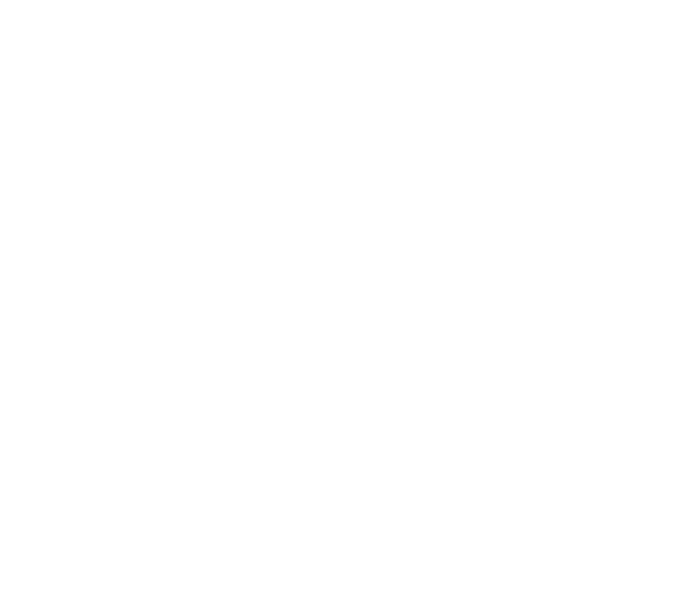
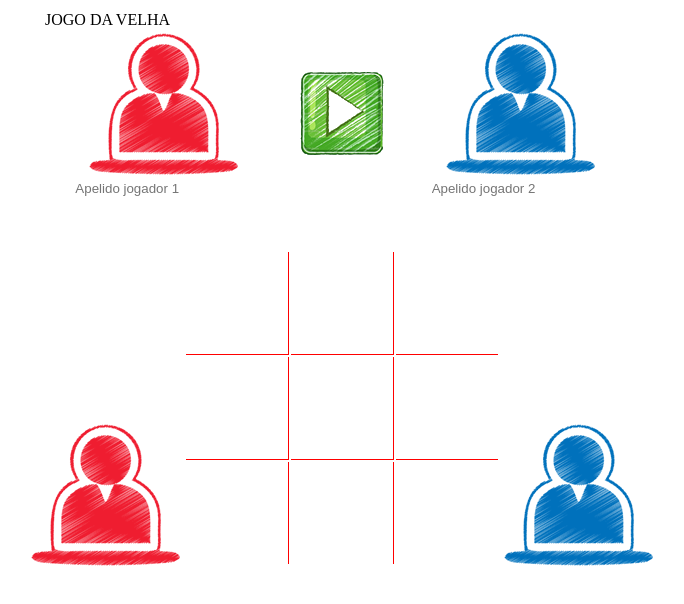
Before and after one commit to MartinLooterKing/Jogo-da-Velha, a plain HTML site: page index.html in a window 1280 px wide. Shown: the whole page, without its empty margins (298-982 px from the left). Drawn offline with nearby package versions, Linux system fonts and the light colour scheme.

Commit message:
Avanço no jogo

```diff
--- a/index.html
+++ b/index.html
@@ -1,13 +1,106 @@
 <!DOCTYPE HTML>
+
 <html lang="pt-br">
+
 	<head>
+
 		<meta charset="UTF-8">
 
 		<title>Jogo da velha</title>
-		<script src="jquery-2.2.1.js"></script>
+
+		<script src="https://ajax.aspnetcdn.com/ajax/jQuery/jquery-3.6.0.js"></script>
+
+
 	</head>
 
 	<body>
 
+		<div id="paginaInicial" align="center">
+
+			<table width="600px;">
+
+				<tbody>
+
+					<tr>
+						<td colspan="3">
+							JOGO DA VELHA
+						</td>
+					</tr>
+
+					<tr>
+						<td align="center">
+							<img src="imagens/jogador_1.png">
+							<br>
+							<input type="text" maxlength="10" placeholder="Apelido jogador 1" style="border: 0px;">
+						</td>
+						<td align="center">
+							<img src="imagens/iniciar.png">
+						</td>
+						<td align="center">
+							<img src="imagens/jogador_2.png">
+							<br>
+							<input type="text" maxlength="10" placeholder="Apelido jogador 2" style="border: 0px;">
+						</td>
+					</tr>
+
+				</tbody>
+
+			</table>
+
+		</div>
+
+		<div id="palcoJogo" style="margin-top: 50px; text-align: center;">
+			<div style="display: inline-block;">
+				<img src="imagens/jogador_1.png">
+			</div>
+			<div style="display: inline-block;">
+				<table border="0">
+
+					<tbody>
+
+						<tr>
+							<td style="border-bottom: solid 1px red; border-right: solid 1px red;">
+								<div style="width: 100px; height: 100px;"></div>
+							</td>
+							<td style="border-bottom: solid 1px red; border-right: solid 1px red;">
+								<div style="width: 100px; height: 100px;"></div>
+							</td>
+							<td style="border-bottom: solid 1px red;">
+								<div style="width: 100px; height: 100px;"></div>
+							</td>
+						</tr>
+						<tr>
+							<td style="border-bottom: solid 1px red; border-right: solid 1px red;">
+								<div style="width: 100px; height: 100px;"></div>
+							</td>
+							<td style="border-bottom: solid 1px red; border-right: solid 1px red;">
+								<div style="width: 100px; height: 100px;"></div>
+							</td>
+							<td style="border-bottom: solid 1px red;">
+								<div style="width: 100px; height: 100px;"></div>
+							</td>
+						</tr>
+						<tr>
+							<td style="border-right: solid 1px red;">
+								<div style="width: 100px; height: 100px;"></div>
+							</td>
+							<td style="border-right: solid 1px red;">
+								<div style="width: 100px; height: 100px;"></div>
+							</td>
+							<td>
+								<div style="width: 100px; height: 100px;"></div>
+							</td>
+						</tr>
+
+					</tbody>
+
+				</table>
+			</div>
+			<div style="display: inline-block;">
+				<img src="imagens/jogador_2.png">
+			</div>
+		</div>
+
 	</body>
+
 </html>
```
